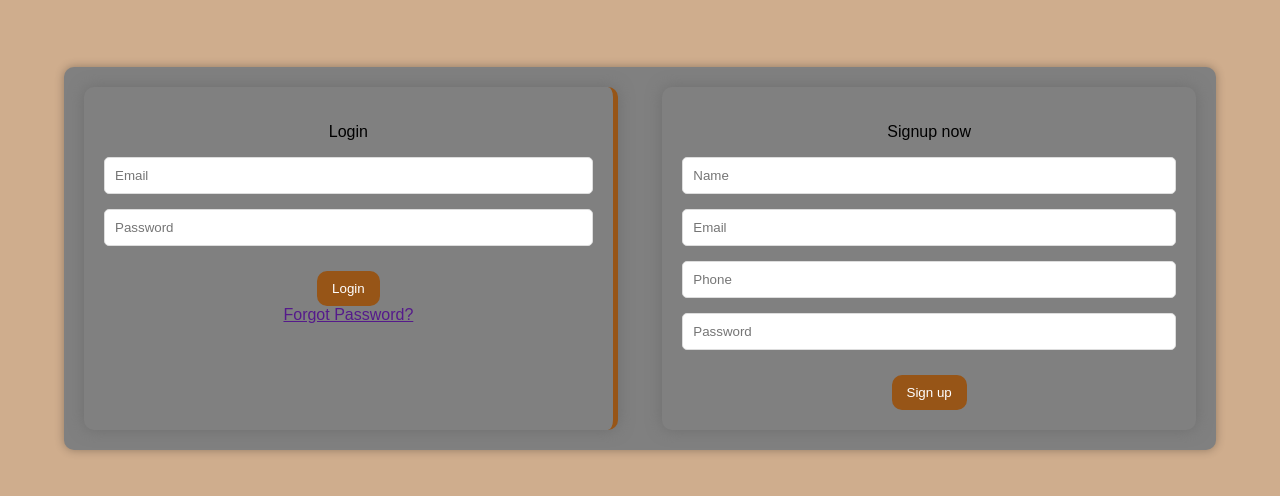
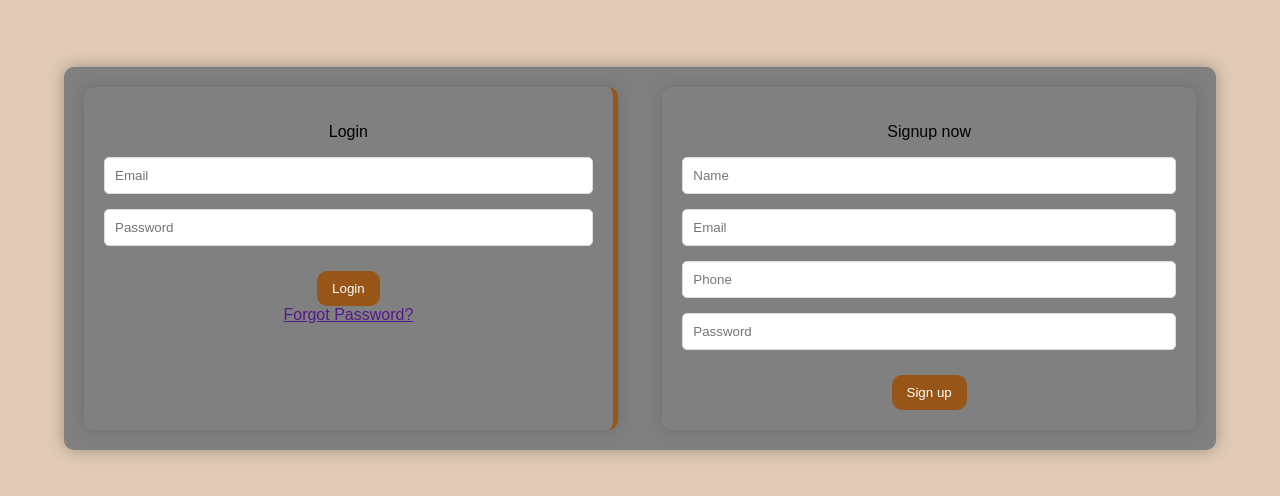
Before and after one commit to harshitsharma88/Group_Chat_Application, a website: page public/views/loginpage.html in a window 1280 px wide. Shown: the part 142-638 px from the top of the page. Drawn offline with Linux system fonts and the light colour scheme.

Commit message:
Update loginpage.css

```diff
--- a/public/css/loginpage.css
+++ b/public/css/loginpage.css
@@ -1,13 +1,13 @@
 /* General Styles */
 body {
     font-family: Arial, sans-serif;
-    background-color: rgba(154, 80, 11, 0.466);
+    background-color: rgba(154, 80, 11, 0.3); /* Lighter body color */
     margin: 0;
     padding: 0;
     display: flex;
     justify-content: center;
     align-items: center;
-    height: 100vh;
+    min-height: 100vh; /* Ensure the body covers the entire viewport height */
     box-sizing: border-box;
   }
 
@@ -18,7 +18,7 @@ body {
     max-width: 1200px;
     background-color: grey;
     border-radius: 10px;
-    box-shadow: 0 0 10px rgba(0, 0, 0, 0.3); /* Increased shadow visibility */
+    box-shadow: 0 0 15px rgba(0, 0, 0, 0.3); /* Adjusted shadow visibility */
     padding: 20px;
     box-sizing: border-box;
   }
```
